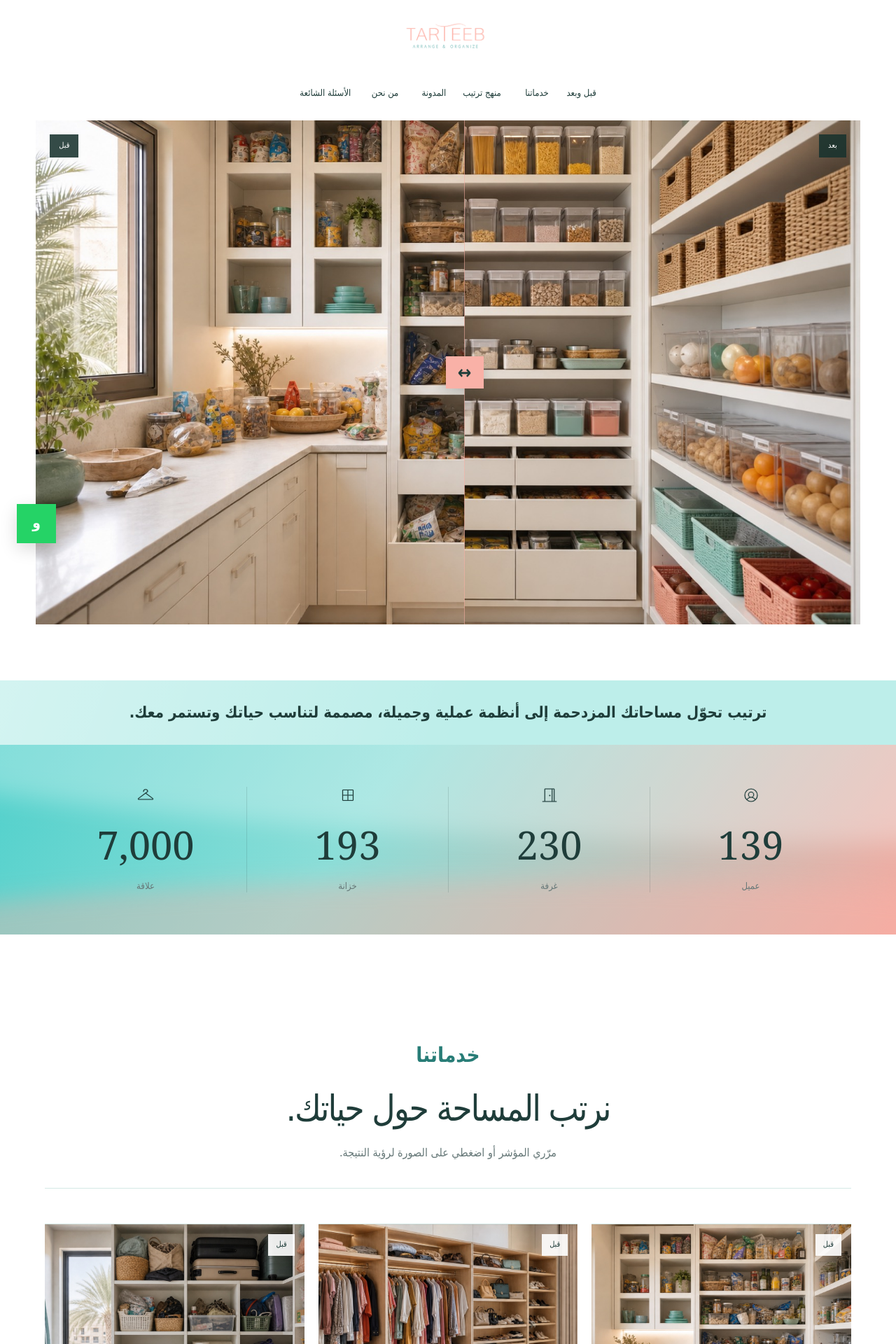
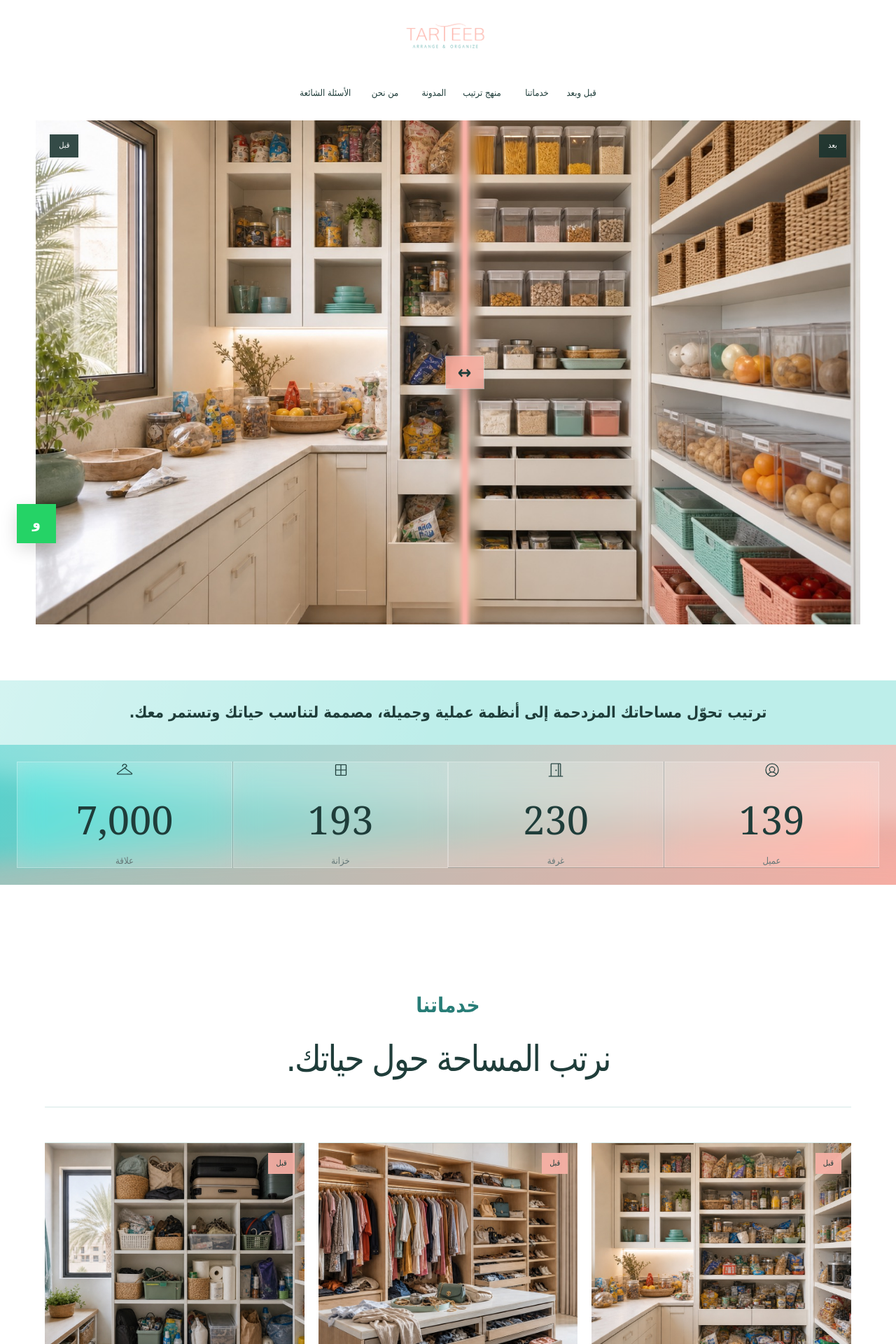
Before and after one commit to ragheed86/tarteeb-website, a Next.js app: page / in a window 1280 px wide. Shown: the top 1920 px of the page at 70% size. Built offline with nearby package versions, Linux system fonts and the light colour scheme; a web font is replaced by a local one.

Commit message:
Add glass styling and global footer

```diff
--- a/app/globals.css
+++ b/app/globals.css
@@ -548,3 +548,15 @@ header nav{margin:0 auto;justify-content:center}
 }
 
 @media(prefers-reduced-motion:reduce){.about-motion img{animation:none;opacity:0}.about-motion img:first-child{opacity:1;transform:none}}
+
+/* Apple-glass comparison and proof cards */
+.compare:before{content:"";position:absolute;z-index:3;top:0;bottom:0;left:var(--split);width:58px;transform:translateX(-50%);pointer-events:none;background:linear-gradient(90deg,transparent,rgba(255,255,255,.22) 34%,var(--peach) 47% 53%,rgba(255,255,255,.22) 66%,transparent);-webkit-backdrop-filter:blur(11px) saturate(145%);backdrop-filter:blur(11px) saturate(145%);-webkit-mask-image:linear-gradient(90deg,transparent,#000 28% 72%,transparent);mask-image:linear-gradient(90deg,transparent,#000 28% 72%,transparent)}
+.compare .before:after{display:none}
+.compare:after{background:rgba(249,177,167,.82);box-shadow:0 10px 30px rgba(31,61,58,.2),0 0 0 1px rgba(255,255,255,.5);-webkit-backdrop-filter:blur(14px) saturate(150%);backdrop-filter:blur(14px) saturate(150%)}
+.proof-counts{padding:24px;gap:0;background:linear-gradient(125deg,#55d2cd,#f4aaa0)}
+.proof-counts div{background:rgba(255,255,255,.2);border:0!important;box-shadow:inset 0 0 0 1px rgba(255,255,255,.28);-webkit-backdrop-filter:blur(18px) saturate(145%);backdrop-filter:blur(18px) saturate(145%)}
+.proof-counts div:nth-child(1),.proof-counts div:nth-child(2){border-bottom:1px solid rgba(31,61,58,.28)!important}
+.proof-counts div:nth-child(1),.proof-counts div:nth-child(3){border-left:1px solid rgba(31,61,58,.28)!important}
+.service-state.before-state{background:rgba(249,177,167,.92);color:var(--ink);-webkit-backdrop-filter:blur(10px);backdrop-filter:blur(10px)}
+.service-state.after-state{background:rgba(97,213,209,.9);color:var(--ink);-webkit-backdrop-filter:blur(10px);backdrop-filter:blur(10px)}
+@media(max-width:767px){.proof-counts{padding:14px}.proof-counts div{background:rgba(255,255,255,.18)}}
--- a/app/layout.tsx
+++ b/app/layout.tsx
@@ -9,5 +9,5 @@ export const metadata: Metadata = {
 };
 
 export default function RootLayout({ children }: Readonly<{ children: React.ReactNode }>) {
-  return <html lang="ar" dir="rtl"><body>{children}</body></html>;
+  return <html lang="ar" dir="rtl"><body>{children}<footer><div className="footer-brand"><a className="official-logo footer-official" href="/#top" aria-label="ترتيب"><img src="/tarteeb-logo-official.png" alt="شعار ترتيب الرسمي"/></a><p>أنظمة تنظيم عملية للمنازل والمكاتب في الرياض.</p></div><div><h3>استكشفي</h3><a href="/#services">الخدمات</a><a href="/#work">قبل وبعد</a><a href="/#method">منهج ترتيب</a><a href="/#blog">المدونة</a></div><div><h3>تواصلي</h3><a href="https://wa.me/?text=مرحبًا،%20أرغب%20في%20تقييم%20مساحتي" target="_blank" rel="noreferrer">واتساب</a><a href="/#assessment">نموذج التقييم</a><span>الرياض، المملكة العربية السعودية</span></div><p className="copyright">© 2026 ترتيب. جميع الحقوق محفوظة.</p></footer></body></html>;
 }
--- a/app/site.tsx
+++ b/app/site.tsx
@@ -101,14 +101,13 @@ export default function TarteeebSite(){
     <section id="top" className="comparison-hero"><BeforeAfter priority label="المطبخ" before="/images/kitchen-before.jpg" after="/images/kitchen-organized.jpg"/></section>
     <section className="brand-intro"><p>ترتيب تحوّل مساحاتك المزدحمة إلى أنظمة عملية وجميلة، مصممة لتناسب حياتك وتستمر معك.</p></section>
     <section className="proof-counts" aria-label="أرقام ترتيب">{stats.map(({Icon,value,label})=><div key={label}><Icon aria-hidden="true"/><strong><CountUp value={value}/></strong><span>{label}</span></div>)}</section>
-    <section id="services" className="section services-section"><div className="section-head"><div><p className="eyebrow services-title">خدماتنا</p><h2>نرتب المساحة حول حياتك.</h2></div><p>مرّري المؤشر أو اضغطي على الصورة لرؤية النتيجة.</p></div><div className="service-grid">{services.map(([n,d,before,after])=><ServiceCard key={n} name={n} description={d} before={before} after={after}/>)}</div></section>
+    <section id="services" className="section services-section"><div className="section-head"><div><p className="eyebrow services-title">خدماتنا</p><h2>نرتب المساحة حول حياتك.</h2></div></div><div className="service-grid">{services.map(([n,d,before,after])=><ServiceCard key={n} name={n} description={d} before={before} after={after}/>)}</div></section>
     <section id="method" className="method section"><div className="section-head"><div><p className="eyebrow">طريقتنا معك</p><h2>من الفوضى إلى الراحة، خطوة بخطوة.</h2></div><p>ست محطات واضحة؛ اختاري أي محطة لتعرفي ماذا يحدث فيها.</p></div><MethodExperience/></section>
     <section id="work" className="section transformations"><div className="section-head"><div><p className="eyebrow">قصص من بيوت حقيقية</p><h2>قبل وبعد… وحياة صارت أخف.</h2></div><p>اسحبي الخط داخل الصورة واكتشفي كيف غيّر النظام تفاصيل يومهم.</p></div><div className="transform-grid two"><article><h3>غرفة الملابس</h3><BeforeAfter label="غرفة الملابس" before="/images/closet-before.jpg" after="/images/closet-organized.jpg"/><div className="story-preview"><strong>دلال الجعويني</strong><p>كانت تبدأ صباحها بالبحث بين القطع؛ واليوم ترى كل خياراتها وتعيدها إلى مكانها بسهولة.</p><a href="/blog/closet-reset">للمزيد عن قصة دلال ←</a></div></article><article><h3>المخزن</h3><BeforeAfter label="المخزن" before="/images/storage-before.jpg" after="/images/storage-organized.jpg"/><div className="story-preview"><strong>مها العتيبي</strong><p>كان المخزون يتكرر ويختفي بين الصناديق؛ الآن تعرف مها الموجود والناقص من نظرة واحدة.</p><a href="/blog/storage-system">للمزيد عن قصة مها ←</a></div></article></div></section>
     <section id="about" className="section about"><div className="about-motion" aria-hidden="true"><img src="/images/kitchen-organized.jpg" alt=""/><img src="/images/closet-organized.jpg" alt=""/><img src="/images/storage-organized.jpg" alt=""/></div><div className="about-copy"><p className="eyebrow">عن ترتيب</p><h2>نرتب باحترام وخصوصية.</h2><p>فريق سعودي مدرّب يعمل بإشراف واضح، دون أحكام أو تصوير بلا موافقة.</p><div className="commitment"><strong>متابعة بعد التسليم</strong><span>نعود إليك بعد أسبوعين للتأكد من سهولة النظام.</span></div></div></section>
     <section id="blog" className="section blog-section"><div className="section-head"><div><h2>أفكار عملية لمساحة تستمر.</h2></div><p>قصص حقيقية وإرشادات بسيطة تساعدك على بناء نظام يناسب يومك.</p></div><div className="blog-grid">{blogPosts.map((post)=><article key={post.slug}><a className="blog-image" href={`/blog/${post.slug}`}><img src={post.image} alt={post.title} loading="lazy"/></a><div><span>{post.category} · {post.readTime}</span><h3><a href={`/blog/${post.slug}`}>{post.title}</a></h3><p>{post.excerpt}</p><a className="blog-link" href={`/blog/${post.slug}`}>اقرئي المقال ←</a></div></article>)}</div></section>
     <section id="faq" className="section faq"><p className="eyebrow">قبل أن تبدئي</p><h2>أسئلة شائعة</h2><div>{faqs.map(([q,a])=><details key={q}><summary>{q}<span>+</span></summary><div className="faq-answer"><p>{a}</p></div></details>)}</div></section>
     <section id="assessment" className="section assess-wrap"><div className="assessment-copy"><p className="eyebrow">طلب تقييم المساحة</p><h2>ابدئي بخطوات بسيطة</h2><p>أخبرينا عن المساحة وهدفك، ثم راجعي الملخص وافتحي رسالة واتساب الجاهزة.</p></div><Assessment /></section>
-    <footer><div className="footer-brand"><a className="official-logo footer-official" href="#top" aria-label="ترتيب"><img src="/tarteeb-logo-official.png" alt="شعار ترتيب الرسمي"/></a><p>أنظمة تنظيم عملية للمنازل والمكاتب في الرياض.</p></div><div><h3>استكشفي</h3><a href="#services">الخدمات</a><a href="#work">قبل وبعد</a><a href="#method">منهج ترتيب</a><a href="#blog">المدونة</a></div><div><h3>تواصلي</h3><a href="https://wa.me/?text=مرحبًا،%20أرغب%20في%20تقييم%20مساحتي" target="_blank">واتساب</a><a href="#assessment">نموذج التقييم</a><span>الرياض، المملكة العربية السعودية</span></div><p className="copyright">© 2026 ترتيب. جميع الحقوق محفوظة.</p></footer>
     <a className="whatsapp" href="https://wa.me/?text=مرحبًا،%20أرغب%20في%20تقييم%20مساحتي" target="_blank" aria-label="أرسلي صور المساحة عبر واتساب"><span>و</span></a>
   </main>
 }
```
